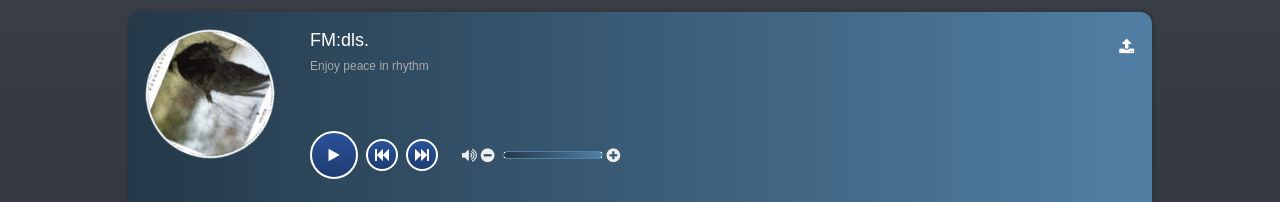
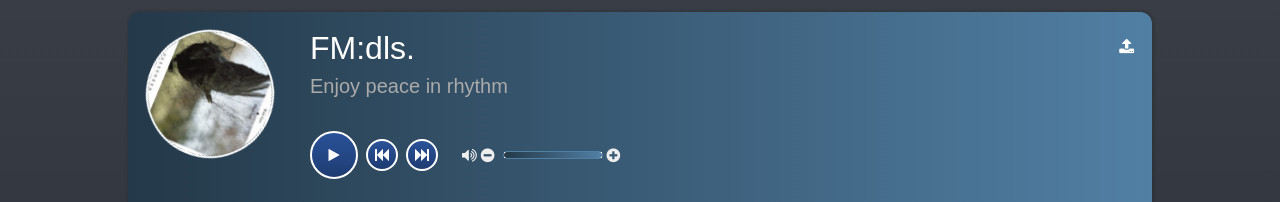
Before and after one commit to auto-Dog/pL, a plain HTML site: page docs/index.html in a window 1280 px wide. Shown: the top 202 px of the page. Drawn offline with Linux system fonts and the light colour scheme.

Commit message:
Font becomes larger

```diff
--- a/docs/main.css
+++ b/docs/main.css
@@ -69,14 +69,14 @@ div#album-picture img {
 }
 
 #music-title {
-    font-size: 18px;
+    font-size: 32px;
     font-weight: 500;
     margin-bottom: 8px;
     color: #fff;
 }
 
 #music-singer {
-    font-size: 12px;
+    font-size: 20px;
 
     color: #aaa;
 }
```
